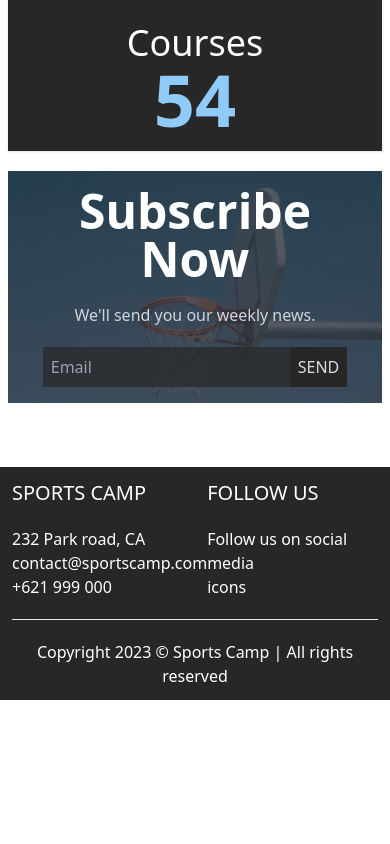
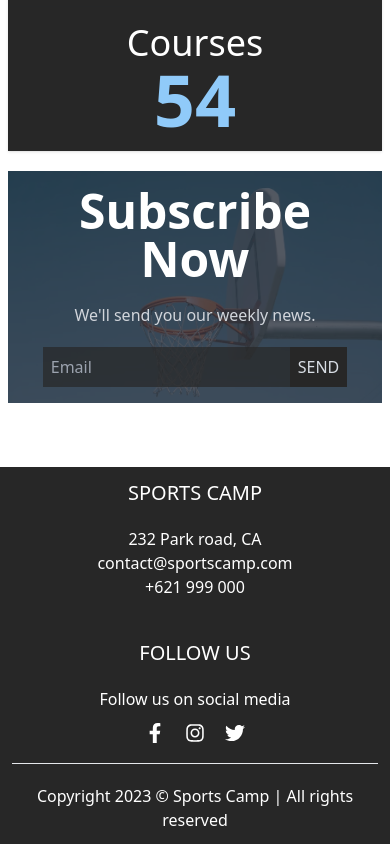
Before and after one commit to sarwar-hub/sports-camp, a React (Vite) app: page / in a window 390 px wide. Shown: the part 848-1692 px from the top of the page. Before the commit the page ends 1548 px from the top, so only its background shows below. Built offline with nearby package versions, Linux system fonts and the light colour scheme; no server answers.

Commit message:
added react icons and fix responsiveness of footer

```diff
--- a/package.json
+++ b/package.json
@@ -16,6 +16,7 @@
     "react": "^18.2.0",
     "react-dom": "^18.2.0",
     "react-hook-form": "^7.44.3",
+    "react-icons": "^4.9.0",
     "react-router-dom": "^6.12.1",
     "sort-by": "^1.2.0",
     "swiper": "^9.3.2"
--- a/src/components/Footer/Footer.jsx
+++ b/src/components/Footer/Footer.jsx
@@ -1,19 +1,24 @@
-
+import { FaFacebookF, FaInstagram, FaTwitter } from "react-icons/fa";
+import {Link} from 'react-router-dom';
 
 const Footer = () => {
     return (
         <div className='bg-dark text-light md:p-8 p-3'>
-            <div className='flex max-w-[1480px] mx-auto justify-between'>
+            <div className='md:flex max-sm:text-center max-w-[1480px] mx-auto md:justify-between'>
                 <div>
                     <h1 className='text-xl uppercase mb-5'>Sports Camp</h1>
                     <p>232 Park road, CA</p>
                     <p>contact@sportscamp.com</p>
                     <p>+621 999 000</p>
                 </div>
-                <div>
+                <div className="max-sm:mt-10">
                     <h1 className='text-xl uppercase mb-5'>Follow us</h1>
                     <p>Follow us on social media</p>
-                    icons
+                    <div className="flex space-x-5 mt-3 max-sm:justify-center">
+                        <Link><FaFacebookF className="hover:text-light/60 text-xl"></FaFacebookF></Link>
+                        <Link><FaInstagram className="hover:text-light/60 text-xl"></FaInstagram></Link>
+                        <Link><FaTwitter className="hover:text-light/60 text-xl"></FaTwitter></Link>
+                    </div>
                 </div>
             </div>
             <hr className="my-5 max-w-[1480px] mx-auto"/>
```
Also changed, not shown: 1 other file (tests, documents, lock files or other folders).
